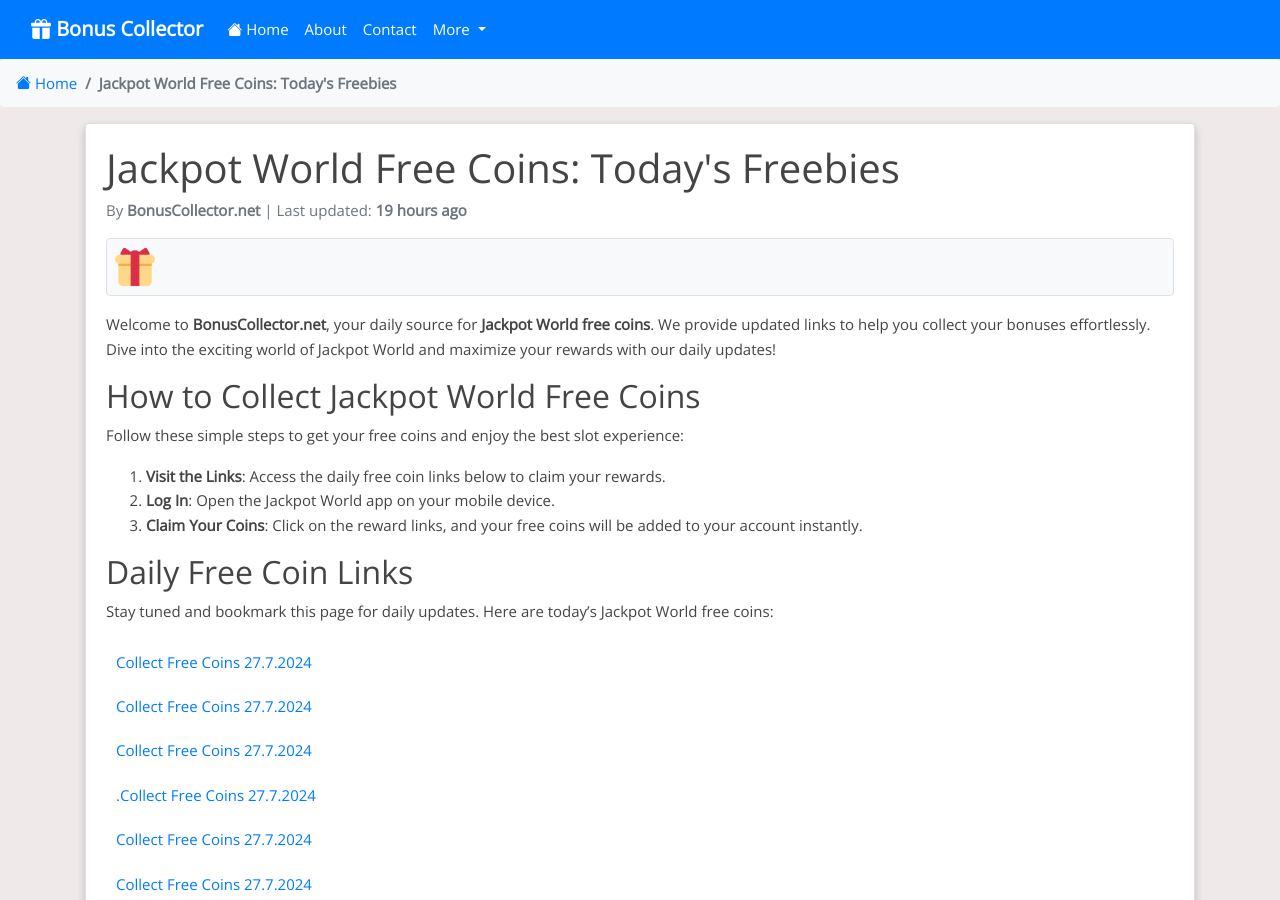
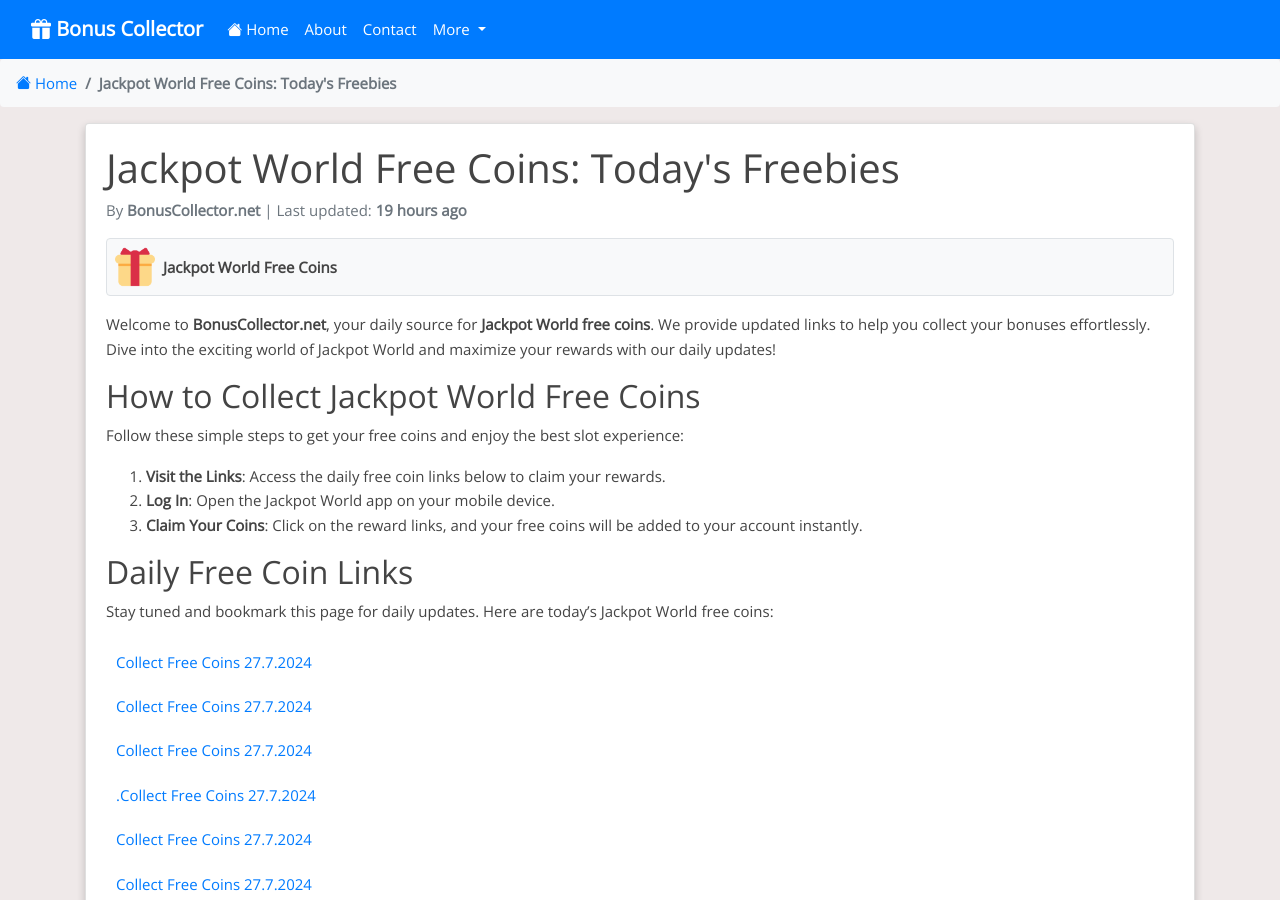
Before and after one commit to Prollad99/bs-net, a Jekyll site: the page built from _posts/2024-06-29-jackpot-world.md, in a window 1280 px wide and 900 px high. Built offline with Jekyll 4.4.1, drawn with Linux system fonts in a browser that asks for light colours; nearby versions of some CDN libraries; comment, search, counter and statistics services are not loaded.

Commit message:
Update 2024-06-29-jackpot-world.md

```diff
--- a/_posts/2024-06-29-jackpot-world.md
+++ b/_posts/2024-06-29-jackpot-world.md
@@ -9,6 +9,8 @@
 permalink: /jackpot-world-free-coins/
 image: /assets/images/jackpot-world.webp
 include_file: jackpot-world.html
+manifest: /manifests/jackpot-world.json
+app_name: "Jackpot World Free Coins"
 ---
 
 Welcome to **BonusCollector.net**, your daily source for **Jackpot World free coins**. We provide updated links to help you collect your bonuses effortlessly. Dive into the exciting world of Jackpot World and maximize your rewards with our daily updates!
```
